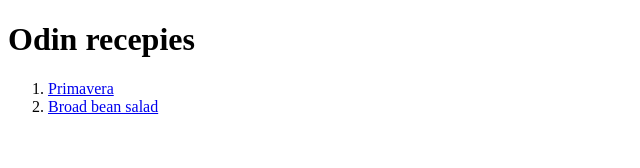
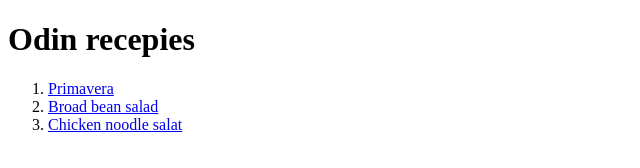
Before and after one commit to L1itrer/odin-recepies, a plain HTML site: page index.html in a window 1280 px wide. Shown: the whole page, without its empty margins (0-640 px from the left). Drawn offline with Linux system fonts and the light colour scheme.

Commit message:
Add link to chicken salad

```diff
--- a/index.html
+++ b/index.html
@@ -10,6 +10,7 @@
     <ol>
         <li><a href="recepies/primavera.html">Primavera</a></li>
         <li><a href="recepies/broad-bean-salad.html">Broad bean salad</a></li>
+        <li><a href="recepies/chicken-noodle-salat.html">Chicken noodle salat</a></li>
     </ol>
 </body>
 </html>
```
